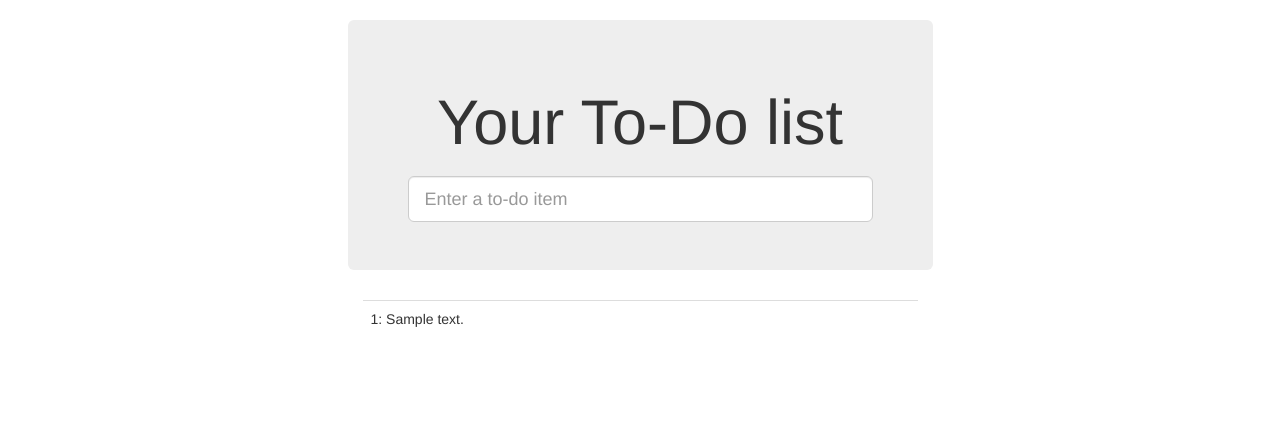
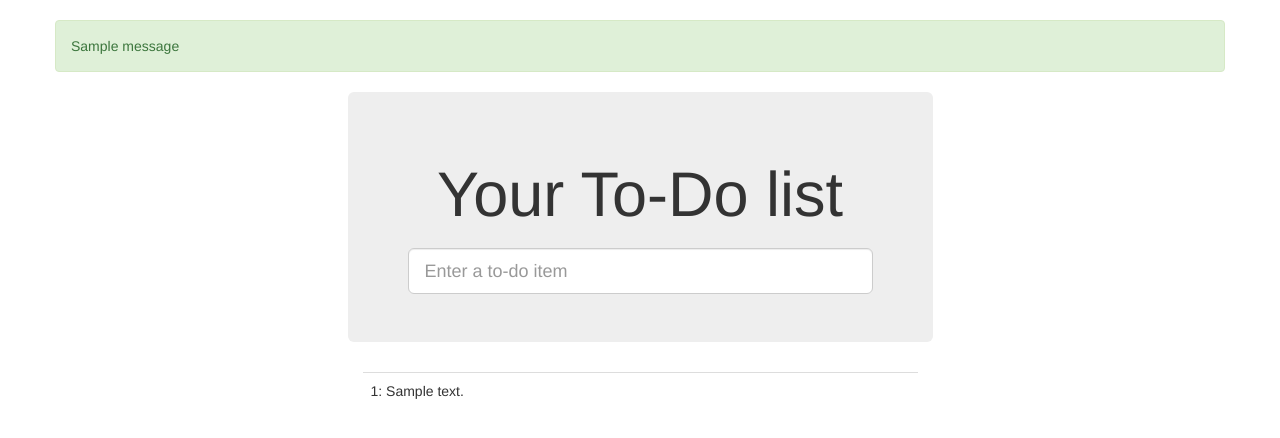
Before and after one commit to shiftypanda/python-add-book, a Django app: page /lists/1/ in a window 1280 px wide. Shown: the part 52-490 px from the top of the page. Run offline with Django 3.2, Linux system fonts and the light colour scheme; tables that the repository leaves empty hold one stand-in row (values such as "Sample post"); one stand-in notice (Sample message) is shown; some libraries are stand-ins or nearby versions.

Commit message:
Added error message to base and mock using unittest patch

```diff
--- a/lists/templates/lists/base.html
+++ b/lists/templates/lists/base.html
@@ -14,7 +14,7 @@
       <nav class="navbar navbar-default" role="navigation">
         <div class="container-fluid">
           <a class="navbar-brand" href="/">Superlists</a>
-          <form class="navbar-form navbar-right" method="POST" action="#">
+          <form class="navbar-form navbar-right" method="POST" action="{% url 'send_login_email' %}">
             <span>Enter email to log in:</span>
             <input class="form-control" name="email" type="text" />
             {% csrf_token %}
@@ -22,6 +22,19 @@
         </div>
       </nav>
 
+      {% if messages %}
+        <div class="row">
+          <div class"col-md-8">
+            {% for message in messages %}
+              {% if message.level_tag == 'success' %}
+                <div class="alert alert-success">{{ message }}</div>
+              {% else %}
+                <div class="alert alert-warning">{{ message }}</div>
+              {% endif %}
+            {% endfor %}
+          </div>
+        </div>
+      {% endif %}
 
       <div class="row">
         <div class="col-md-6 col-md-offset-3 jumbotron">
```
Also changed, not shown: accounts/tests/test_views.py (+23 -16 lines), accounts/views.py (+7 -1 lines).
